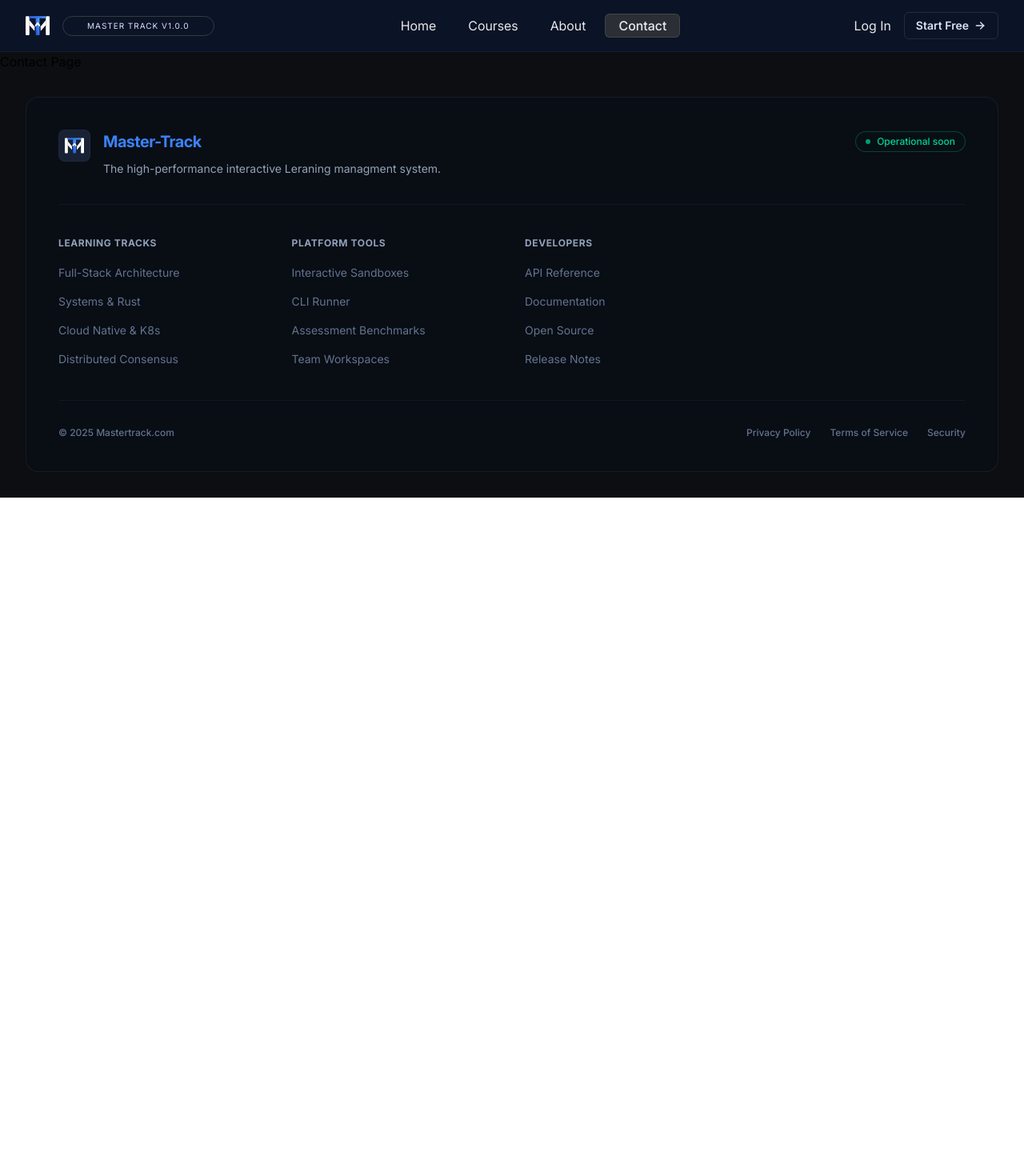
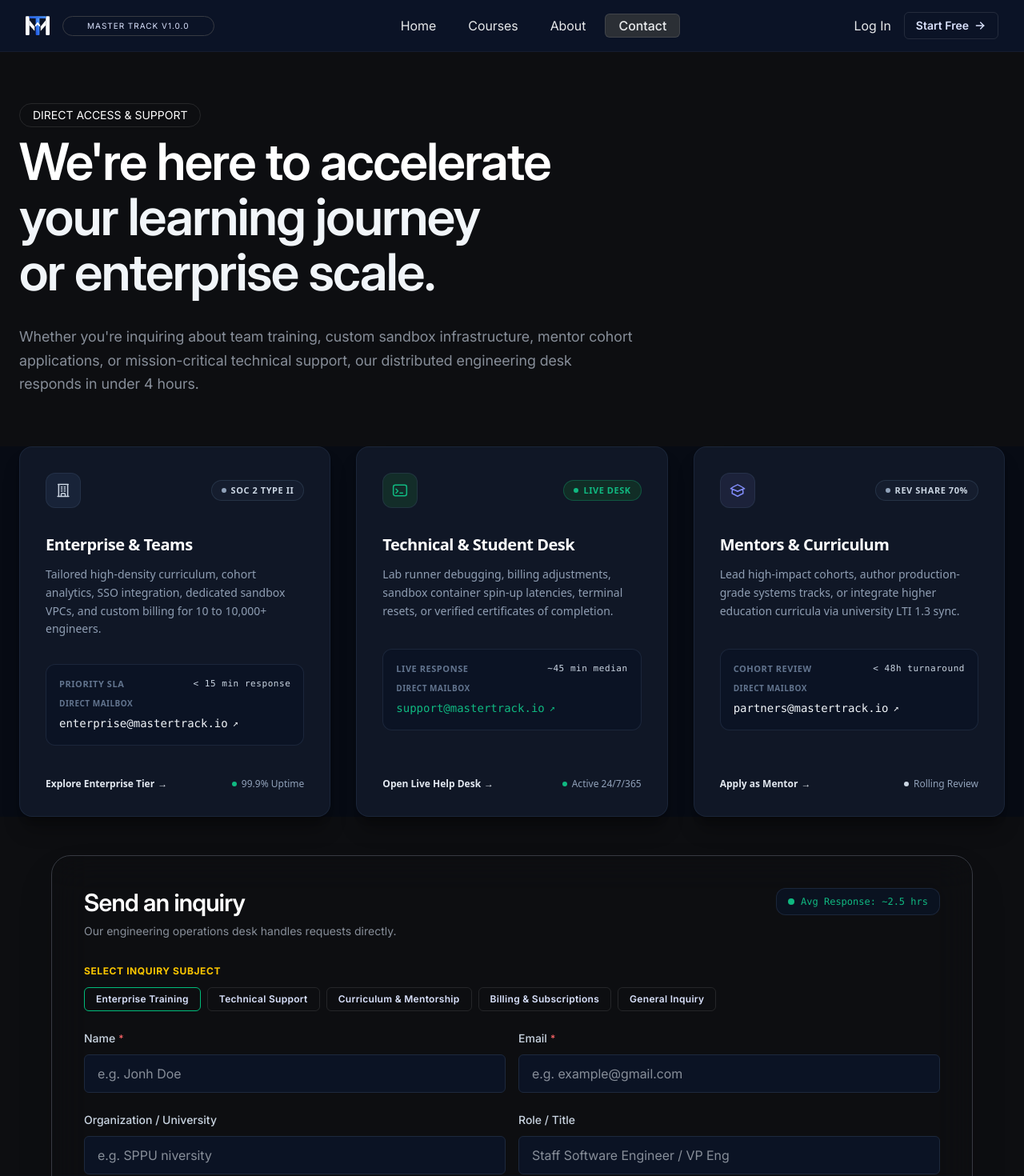
Before and after one commit to RaviGahire/lms-app, a React (Vite) app in the folder front-end/: page /contact in a window 1280 px wide. Shown: the top 1470 px of the page at 80% size. Before the commit the page ends 800 px from the top, so only its background shows below. Built offline with nearby package versions, Linux system fonts and the light colour scheme.

Commit message:
feat: update ContactPage and index to include ContactDeskCard, ContactHero, and InquiryForm components

```diff
--- a/front-end/src/pages/contact/ContactPage.tsx
+++ b/front-end/src/pages/contact/ContactPage.tsx
@@ -1,9 +1,16 @@
-import React from 'react'
+import { ContactDeskCard } from './components/ContactDeskCard';
+import { ContactHero } from './components/ContactHero';
+import { InquiryForm } from './components/InquiryForm';
 
 export const ContactPage = () => {
   return (
-    <div>
-      Contact Page
-    </div>
-  )
-}
+    <section aria-label="contact-page">
+      {/* Hero */}
+      <ContactHero />
+      {/* DeskCards */}
+      <ContactDeskCard />
+      {/* Inquiey form */}
+      <InquiryForm />
+    </section>
+  );
+};
--- a/front-end/src/pages/contact/index.ts
+++ b/front-end/src/pages/contact/index.ts
@@ -1,2 +1,5 @@
-import { ContactPage } from "./ContactPage";
-export { ContactPage}
+import { ContactPage } from './ContactPage';
+import { ContactHero } from './components/ContactHero';
+import { ContactDeskCard } from './components/ContactDeskCard';
+import {InquiryForm} from './components/InquiryForm';
+export { ContactPage, ContactHero, ContactDeskCard,InquiryForm };
```
